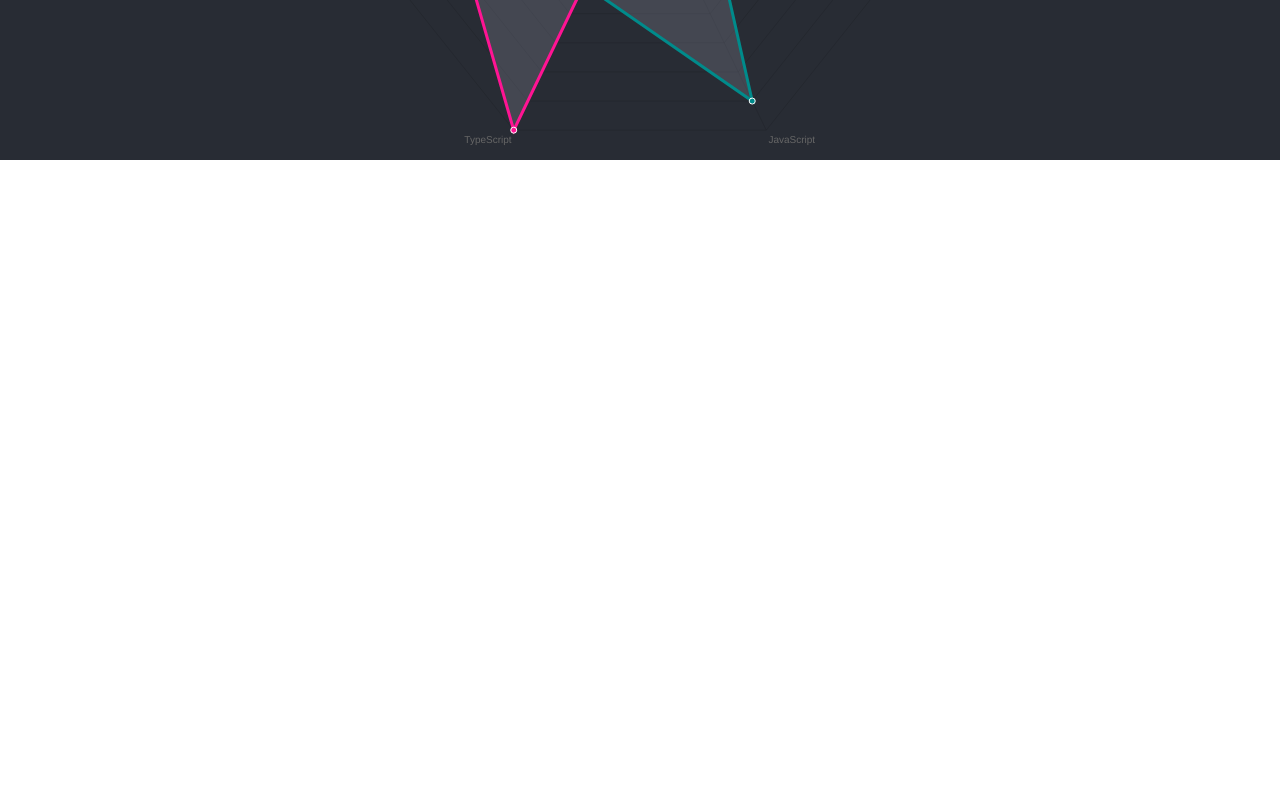
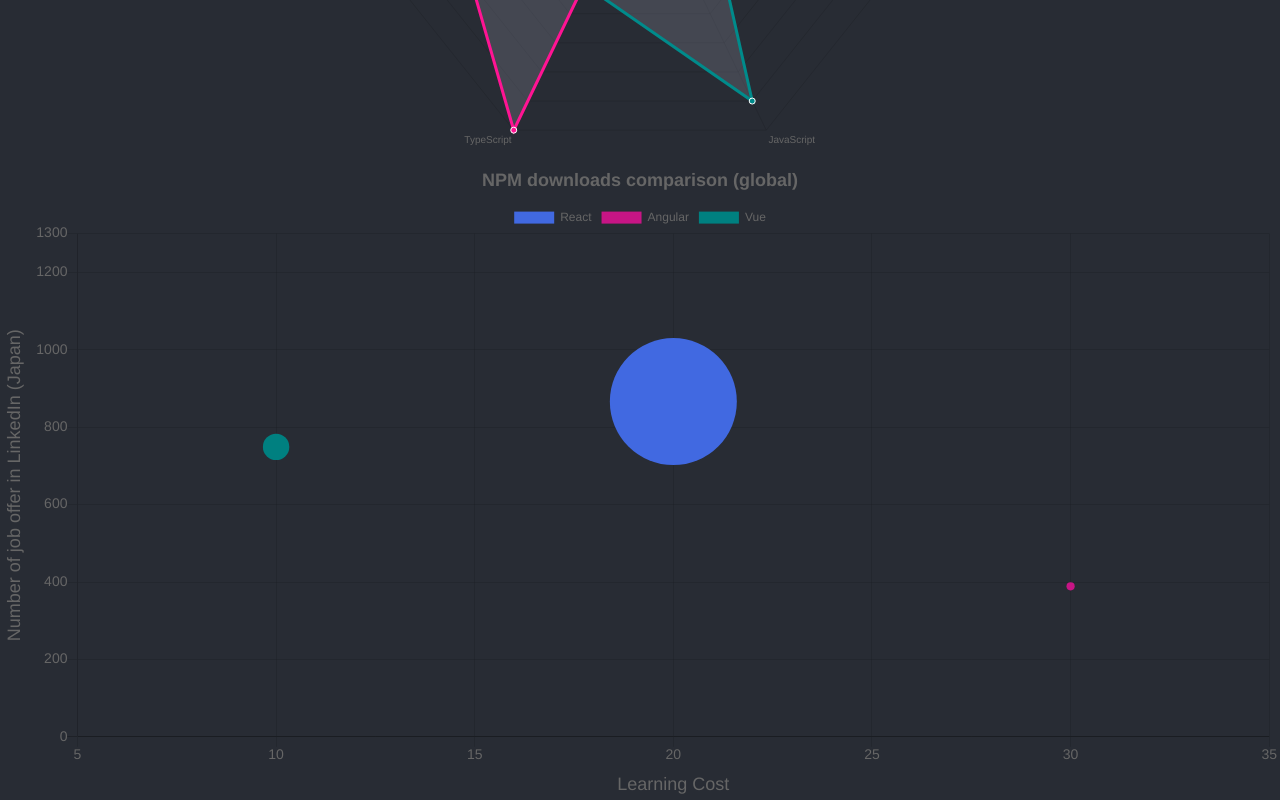
Before and after one commit to ss473901/chart_lesson, a React (Create React App) app: page / in a window 1280 px wide. Shown: the part 2400-3200 px from the top of the page. Before the commit the page ends 2560 px from the top, so only its background shows below. Built offline with nearby package versions, Linux system fonts and the light colour scheme.

Commit message:
Add Bubble

```diff
--- a/src/App.tsx
+++ b/src/App.tsx
@@ -1,6 +1,7 @@
 import React from "react";
 import "./App.css";
 import BarPlot from "./components/BarPlot";
+import BubblePlot from "./components/BubblePlot";
 import LinePlot from "./components/LinePlot";
 import PiePlot from "./components/PiePlot";
 import RadarPlot from "./components/RadarPlot";
@@ -12,6 +13,7 @@
       <PiePlot />
       <BarPlot />
       <RadarPlot />
+      <BubblePlot />
     </div>
   );
 }
--- /dev/null
+++ b/src/components/BubblePlot.tsx
@@ -0,0 +1,73 @@
+import React from "react";
+import { Bubble } from "react-chartjs-2";
+
+const data = {
+  datasets: [
+    {
+      label: "React",
+      backgroundColor: "#4169e1",
+      borderColor: "transparent",
+      data: [{ x: 20, y: 866, r: 6350000 / 100000 }],
+    },
+    {
+      label: "Angular",
+      backgroundColor: "#c71585",
+      borderColor: "transparent",
+      data: [{ x: 30, y: 389, r: 410000 / 100000 }],
+    },
+    {
+      label: "Vue",
+      backgroundColor: "#008080",
+      borderColor: "transparent",
+      data: [{ x: 10, y: 749, r: 1320000 / 100000 }],
+    },
+  ],
+};
+
+const options = {
+  title: {
+    display: true,
+    fontSize: 18,
+    text: "NPM downloads comparison (global)",
+  },
+  scales: {
+    yAxes: [
+      {
+        scaleLabel: {
+          display: true,
+          labelString: "Number of job offer in LinkedIn (Japan)",
+          fontSize: 18,
+        },
+        ticks: {
+          min: 0,
+          max: 1300,
+          fontSize: 14,
+        },
+      },
+    ],
+    xAxes: [
+      {
+        scaleLabel: {
+          display: true,
+          labelString: "Learning Cost",
+          fontSize: 18,
+        },
+        ticks: {
+          min: 5,
+          max: 35,
+          fontSize: 14,
+        },
+      },
+    ],
+  },
+};
+
+const BubblePlot: React.FC = () => {
+  return (
+    <div>
+      <Bubble data={data} options={options} />
+    </div>
+  );
+};
+
+export default BubblePlot;
```
